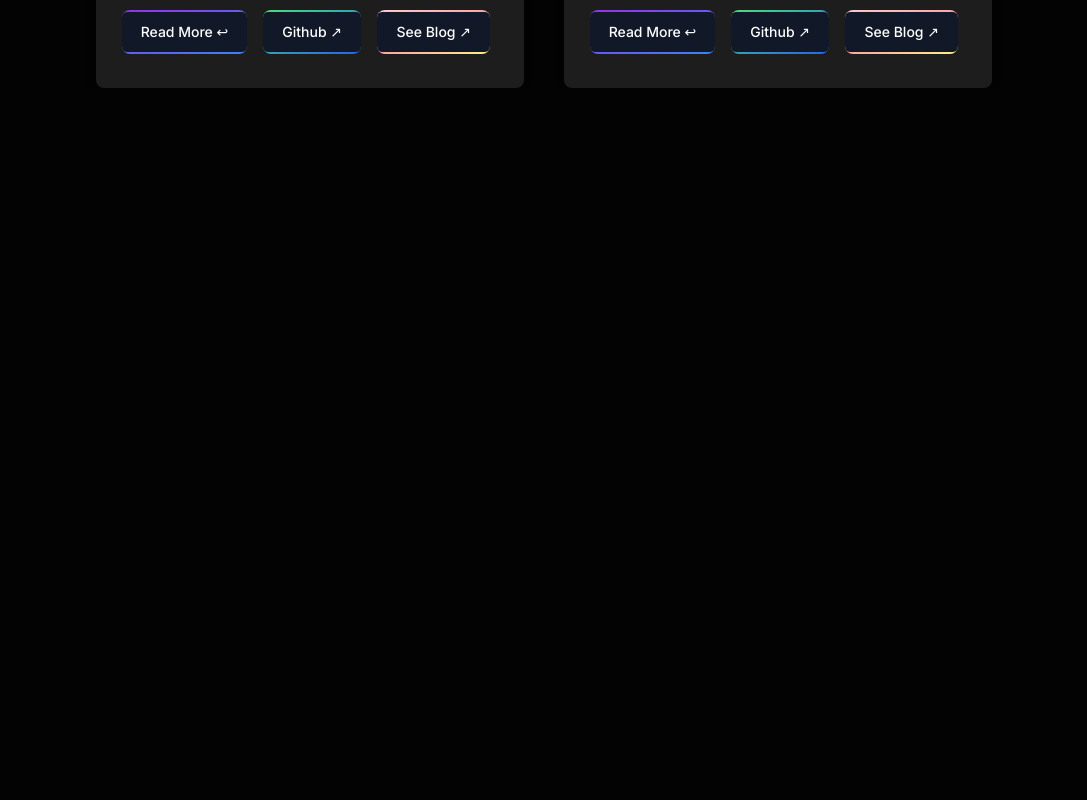
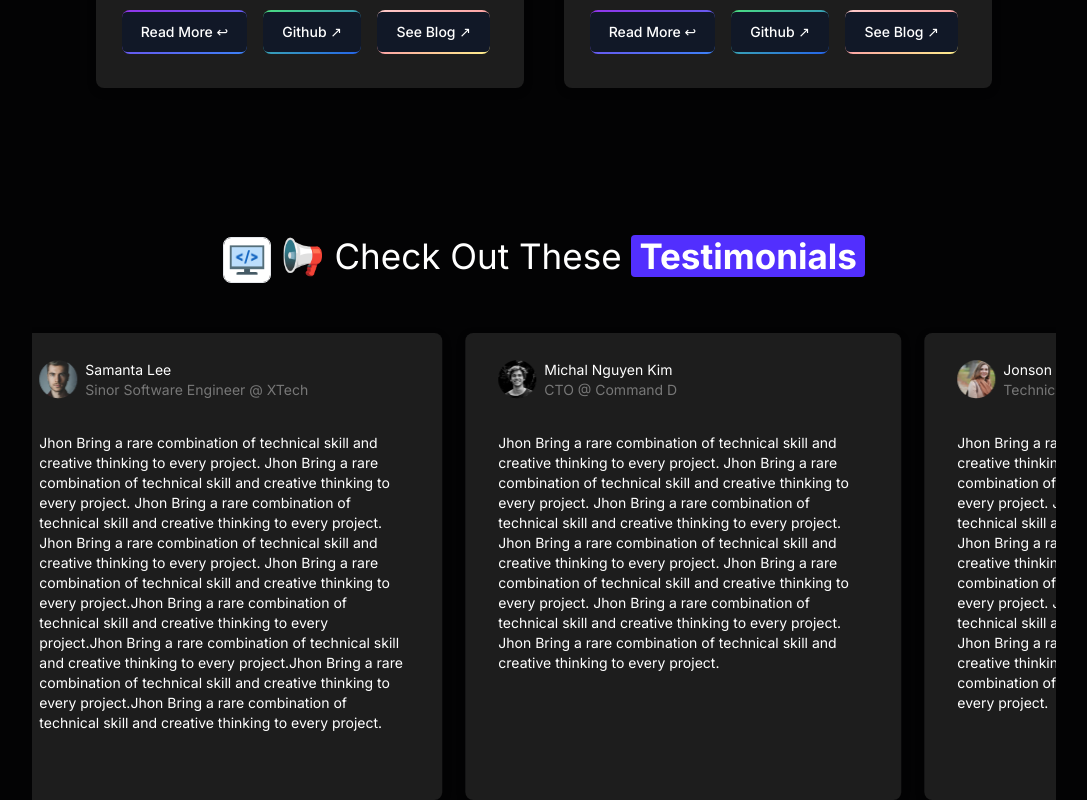
Before and after one commit to Anik-Dv/anik-dv.github.io, a Next.js app: page / in a window 1280 px wide. Shown: the part 2716-3516 px from the top of the page, without its empty margins (96-1183 px from the left). Before the commit the page ends 2804 px from the top, so only its background shows below. Built offline with nearby package versions, Linux system fonts and the light colour scheme.

Commit message:
added testimonials

```diff
--- a/app/components/Navbar.tsx
+++ b/app/components/Navbar.tsx
@@ -104,11 +104,11 @@ const Navbar = () => {
           <li>
             <div
               className={cn("rounded p-1 duration-300 ease-in-out", {
-                "bg-primary text-white": activeTab === "testimonial",
+                "bg-primary text-white": activeTab === "testimonials",
               })}
               onClick={() => {
-                setActiveTab("testimonial");
-                scrollToSection("testimonial");
+                setActiveTab("testimonials");
+                scrollToSection("testimonials");
                 setIsOpen(false);
               }}
             >
--- a/app/components/Sections.tsx
+++ b/app/components/Sections.tsx
@@ -1,18 +1,22 @@
-import React from 'react'
-import Hero from './hero/Hero';
-import Skills from './skills/SkillList';
-import Projects from './projects/Projects';
+import React from "react";
+import Hero from "./hero/Hero";
+import Skills from "./skills/SkillList";
+import Projects from "./projects/Projects";
+import Testimonials from "./testimonials/Testimonials";
 
 const Sections = () => {
   return (
-    <main className="flex flex-col gap-[142px] w-full
+    <main
+      className="flex flex-col gap-[142px] w-full
         md:max-w-screen-lg pt-[236px]
-        md:pt-60 mx-auto">
-            <Hero />
-            <Skills />
-            <Projects />
+        md:pt-60 mx-auto"
+    >
+      <Hero />
+      <Skills />
+      <Projects />
+      <Testimonials />
     </main>
-  )
-}
+  );
+};
 
 export default Sections;
--- /dev/null
+++ b/app/components/testimonials/Testimonial.tsx
@@ -0,0 +1,34 @@
+import Image from "next/image";
+import React from "react";
+
+type Props = {
+  image: string;
+  name: string;
+  role: string;
+  description: string;
+};
+
+const Testimonial = ({ image, name, role, description }: Props) => {
+  return (
+    <div
+      className="card flex flex-col gap-[33px]
+    w-[270px] sm:min-w-[436px] px-[33px] py-[27px]"
+    >
+      <div className="flex gap-2 items-center">
+        <Image
+          src={image}
+          alt={`Profile picture for testimonial by ${name}`}
+          width={38}
+          height={28}
+        />
+        <div className="flex flex-col">
+          <p className="text-sm">{name}</p>
+          <p className="text-sm text-[#777]">{role}</p>
+        </div>
+      </div>
+      <p className="text-xs sm:text-sm">{description}</p>
+    </div>
+  );
+};
+
+export default Testimonial;
--- /dev/null
+++ b/app/components/testimonials/Testimonials.tsx
@@ -0,0 +1,35 @@
+import React from "react";
+import SectionContainer from "../sections_utility/SectionContainer";
+import SectionHeader from "../sections_utility/SectionHeader";
+import testimonials from "@/data/testimonials.json";
+import Testimonial from "./Testimonial";
+
+const Testimonials = () => {
+  return (
+    <SectionContainer id="testimonials">
+      <div className="section-contents">
+        <SectionHeader
+          plainText="📢 Check Out These"
+          highlightText="Testimonials"
+        />
+        <div className="w-full overflow-x-clip">
+          <div className="w-[1758px] sm:w-[2754px] flex
+            items-stretch justify-start gap-[23px]
+            pr-[23px] overflow-x-clip animate-scroll">
+            {[...testimonials, ...testimonials].map((testimonial, id) => (
+              <Testimonial
+                key={id}
+                image={testimonial.image}
+                name={testimonial.name}
+                role={testimonial.role}
+                description={testimonial.description}
+              />
+            ))}
+          </div>
+        </div>
+      </div>
+    </SectionContainer>
+  );
+};
+
+export default Testimonials;
--- /dev/null
+++ b/data/testimonials.json
@@ -0,0 +1,32 @@
+[
+  {
+    "image": "./user_1.png",
+    "name": "David Kim",
+    "role": "Technical Lead @ Circooles",
+    "description": "Jhon Bring a rare combination of technical skill and creative thinking to every project.Jhon Bring a rare combination of technical skill and creative thinking to every project.Jhon Bring a rare combination of technical skill and creative thinking to every project.Jhon Bring a rare combination of technical skill and creative thinking to every project.Jhon Bring a rare combination of technical skill and creative thinking to every project.Jhon Bring a rare combination of technical skill and creative thinking to every project.Jhon Bring a rare combination of technical skill and creative thinking to every project.Jhon Bring a rare combination of technical skill and creative thinking to every project.Jhon Bring a rare combination of technical skill and creative thinking to every project.Jhon Bring a rare combination of technical skill and creative thinking to every project."
+  },
+  {
+    "image": "./user_2.png",
+    "name": "Samanta Lee",
+    "role": "Sinor Software Engineer @ XTech",
+    "description": "Jhon Bring a rare combination of technical skill and creative thinking to every project. Jhon Bring a rare combination of technical skill and creative thinking to every project. Jhon Bring a rare combination of technical skill and creative thinking to every project. Jhon Bring a rare combination of technical skill and creative thinking to every project. Jhon Bring a rare combination of technical skill and creative thinking to every project.Jhon Bring a rare combination of technical skill and creative thinking to every project.Jhon Bring a rare combination of technical skill and creative thinking to every project.Jhon Bring a rare combination of technical skill and creative thinking to every project.Jhon Bring a rare combination of technical skill and creative thinking to every project."
+  },
+  {
+    "image": "./user_3.png",
+    "name": "Michal Nguyen Kim",
+    "role": "CTO @ Command D",
+    "description": "Jhon Bring a rare combination of technical skill and creative thinking to every project. Jhon Bring a rare combination of technical skill and creative thinking to every project. Jhon Bring a rare combination of technical skill and creative thinking to every project. Jhon Bring a rare combination of technical skill and creative thinking to every project. Jhon Bring a rare combination of technical skill and creative thinking to every project. Jhon Bring a rare combination of technical skill and creative thinking to every project. Jhon Bring a rare combination of technical skill and creative thinking to every project."
+  },
+  {
+    "image": "./user_1.png",
+    "name": "Jonson Adam",
+    "role": "Technical Lead @ Circooles",
+    "description": "Jhon Bring a rare combination of technical skill and creative thinking to every project. Jhon Bring a rare combination of technical skill and creative thinking to every project. Jhon Bring a rare combination of technical skill and creative thinking to every project. Jhon Bring a rare combination of technical skill and creative thinking to every project. Jhon Bring a rare combination of technical skill and creative thinking to every project. Jhon Bring a rare combination of technical skill and creative thinking to every project. Jhon Bring a rare combination of technical skill and creative thinking to every project. Jhon Bring a rare combination of technical skill and creative thinking to every project."
+  },
+  {
+    "image": "./user_2.png",
+    "name": "Alex Jr.",
+    "role": "Software Engineer @ Circooles",
+    "description": "Jhon Bring a rare combination of technical skill and creative thinking to every project. Jhon Bring a rare combination of technical skill and creative thinking to every project. Jhon Bring a rare combination of technical skill and creative thinking to every project. Jhon Bring a rare combination of technical skill and creative thinking to every project. Jhon Bring a rare combination of technical skill and creative thinking to every project. Jhon Bring a rare combination of technical skill and creative thinking to every project."
+  }
+]
--- a/tailwind.config.ts
+++ b/tailwind.config.ts
@@ -16,6 +16,19 @@ export default {
         primary: "var(--primary)",
         card: "var(--card)",
       },
+      keyframes: {
+        scroll: {
+          "0%": {
+            transform: "translateX(-5.2%)",
+          },
+          "100%": {
+            transform: "translateX(-55.2%)",
+          },
+        },
+      },
+      animation: {
+        scroll: "scroll 25s linear infinite",
+      }
     },
   },
   plugins: [],
```
